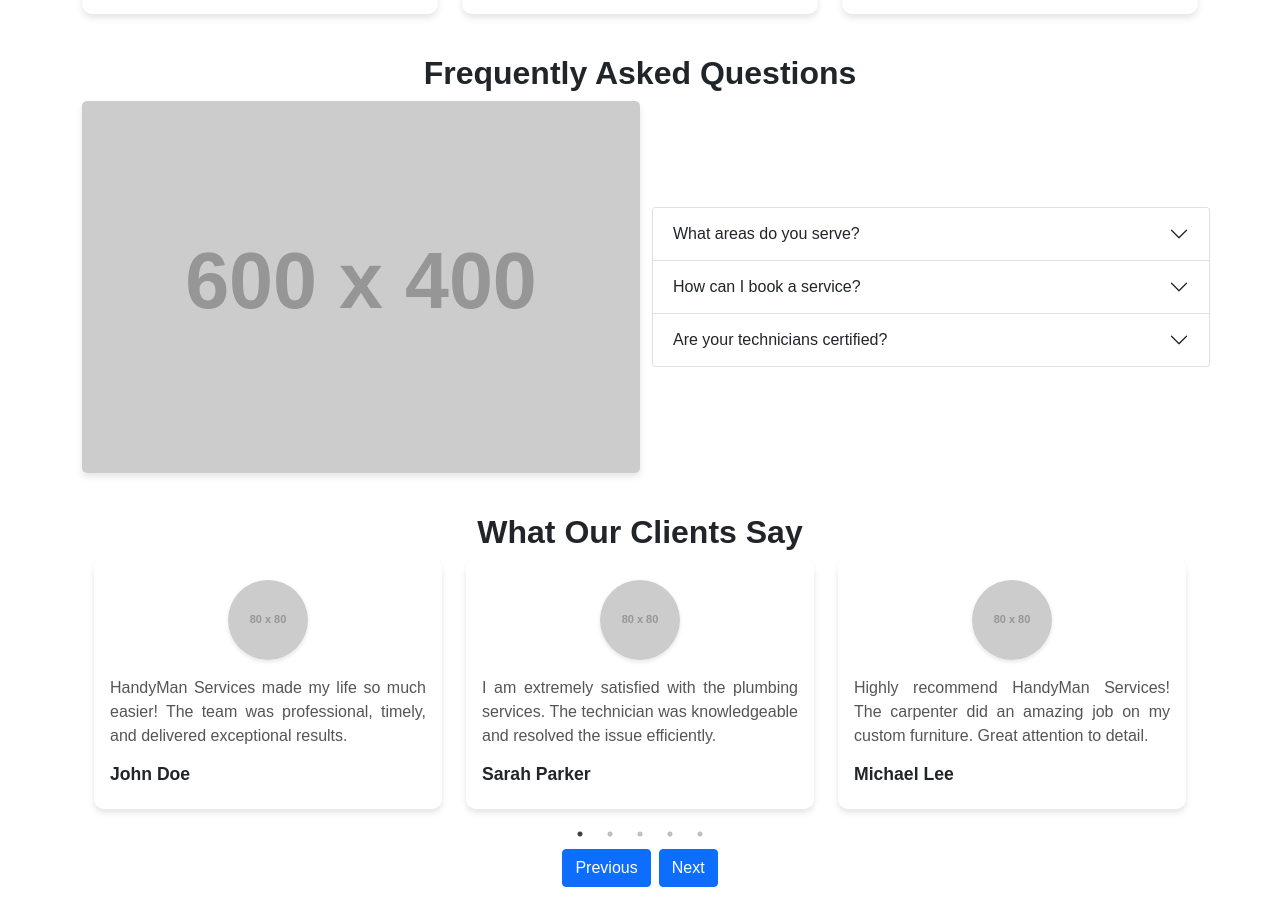
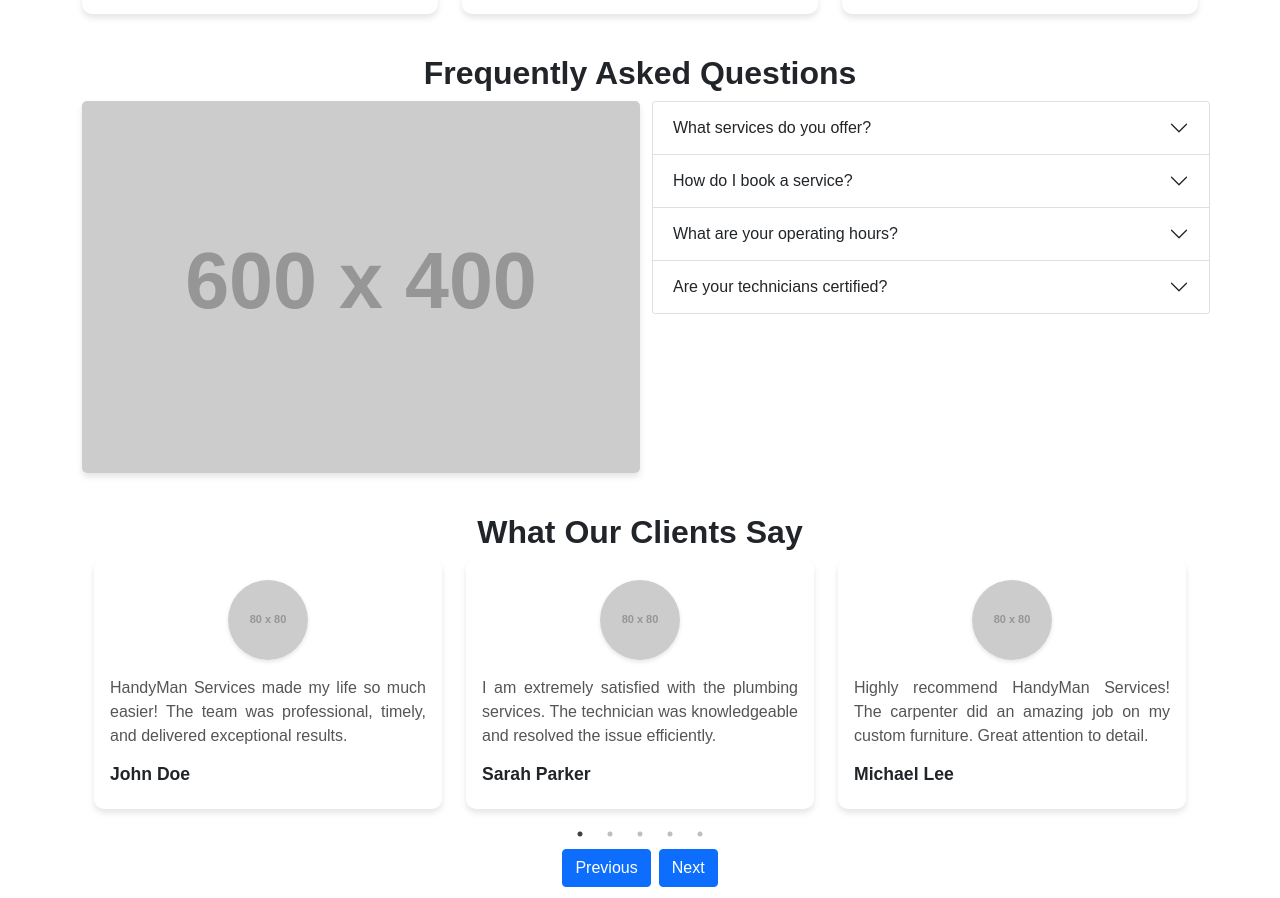
Before and after one commit to nurulazam-dev/mna-handyman-platform, a React (Vite) app: page / in a window 1280 px wide. Shown: the part 3899-4797 px from the top of the page. Built offline with nearby package versions, Linux system fonts and the light colour scheme.

Commit message:
faq data create

```diff
--- a/src/components/FAskedQuestions.jsx
+++ b/src/components/FAskedQuestions.jsx
@@ -8,11 +8,38 @@ const FAskedQuestions = () => {
     boxShadow: "0 4px 6px rgba(0, 0, 0, 0.1)",
   };
 
+  const faqData = [
+    {
+      id: 1,
+      title: "What services do you offer?",
+      description:
+        "We provide a wide range of services including plumbing, electrical repairs, carpentry, painting, cleaning, landscaping, HVAC maintenance, pest control, and more. Our goal is to handle all your home or office repair and improvement needs efficiently and professionally.",
+    },
+    {
+      id: 2,
+      title: "How do I book a service?",
+      description:
+        "Booking a service is simple. Visit our website, navigate to the “Book a Service” section, and select the desired service. Fill in your details, choose a date and time, and confirm the booking. You’ll receive a confirmation email with all the necessary details.",
+    },
+    {
+      id: 3,
+      title: "What are your operating hours?",
+      description:
+        "We operate from Monday to Friday, 9:00 AM to 6:00 PM. For urgent requests or emergency services, we have a 24/7 support line available. Contact us directly for any out-of-hours inquiries, and we’ll do our best to assist you promptly.",
+    },
+    {
+      id: 4,
+      title: "Are your technicians certified?",
+      description:
+        "Yes, all our technicians are certified and highly experienced in their respective fields. We conduct thorough background checks and training to ensure they meet our high standards of service and professionalism, giving you complete peace of mind.",
+    },
+  ];
+
   return (
     <section className="container sectionClass">
       <h1 className="headingClass">Frequently Asked Questions</h1>
 
-      <Row className="d-flex justify-content-center align-items-center">
+      <Row className="d-flex justify-content-center">
         <Col style={{ width: "40%" }}>
           <img
             src="https://via.placeholder.com/600x400"
@@ -28,29 +55,12 @@ const FAskedQuestions = () => {
           }}
         >
           <Accordion>
-            <Accordion.Item eventKey="0">
-              <Accordion.Header>What areas do you serve?</Accordion.Header>
-              <Accordion.Body>
-                We provide services in most major cities and surrounding areas.
-                Contact us to confirm availability in your location.
-              </Accordion.Body>
-            </Accordion.Item>
-            <Accordion.Item eventKey="1">
-              <Accordion.Header>How can I book a service?</Accordion.Header>
-              <Accordion.Body>
-                You can book a service online through our platform or call us at
-                our toll-free number.
-              </Accordion.Body>
-            </Accordion.Item>
-            <Accordion.Item eventKey="2">
-              <Accordion.Header>
-                Are your technicians certified?
-              </Accordion.Header>
-              <Accordion.Body>
-                Yes, all our technicians are certified and have years of
-                experience in their respective fields.
-              </Accordion.Body>
-            </Accordion.Item>
+            {faqData.map((data) => (
+              <Accordion.Item key={data?.id} eventKey={data?.id}>
+                <Accordion.Header>{data?.title}</Accordion.Header>
+                <Accordion.Body>{data?.description}</Accordion.Body>
+              </Accordion.Item>
+            ))}
           </Accordion>
         </Col>
       </Row>
```
